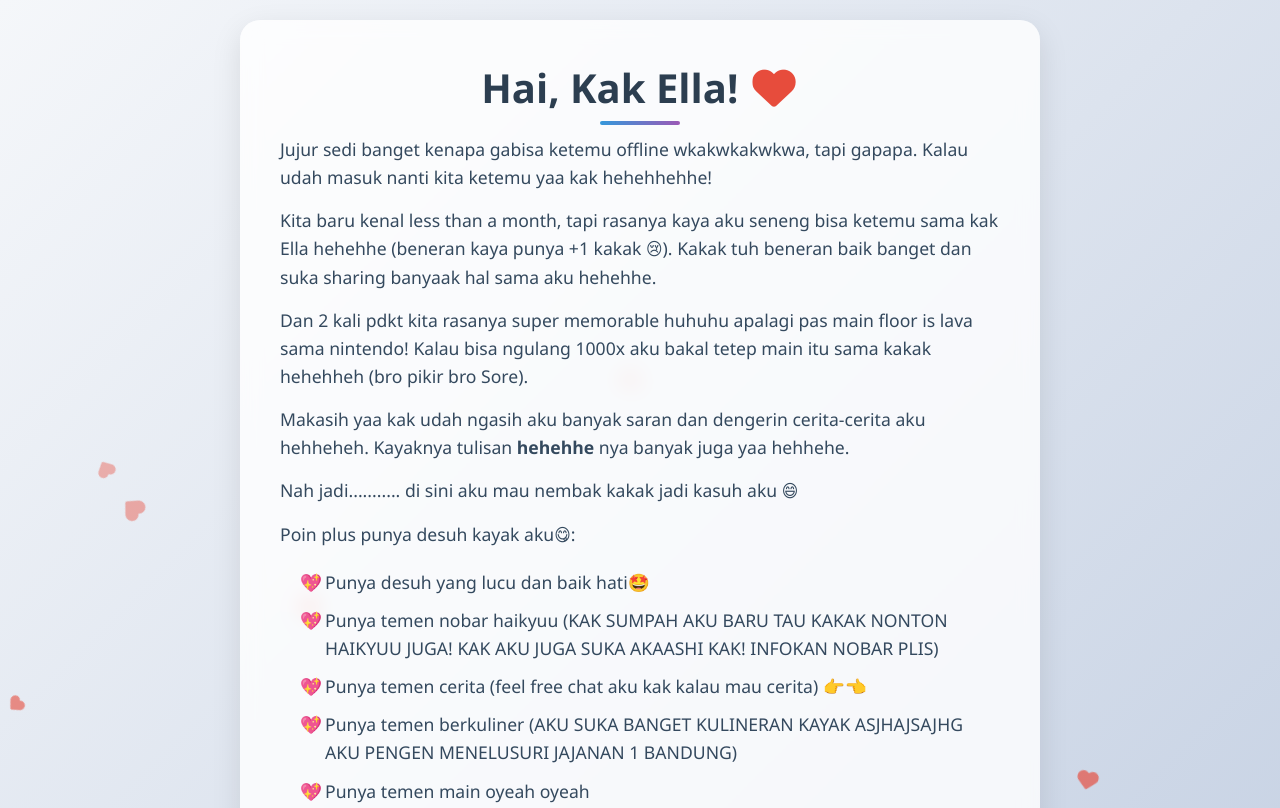
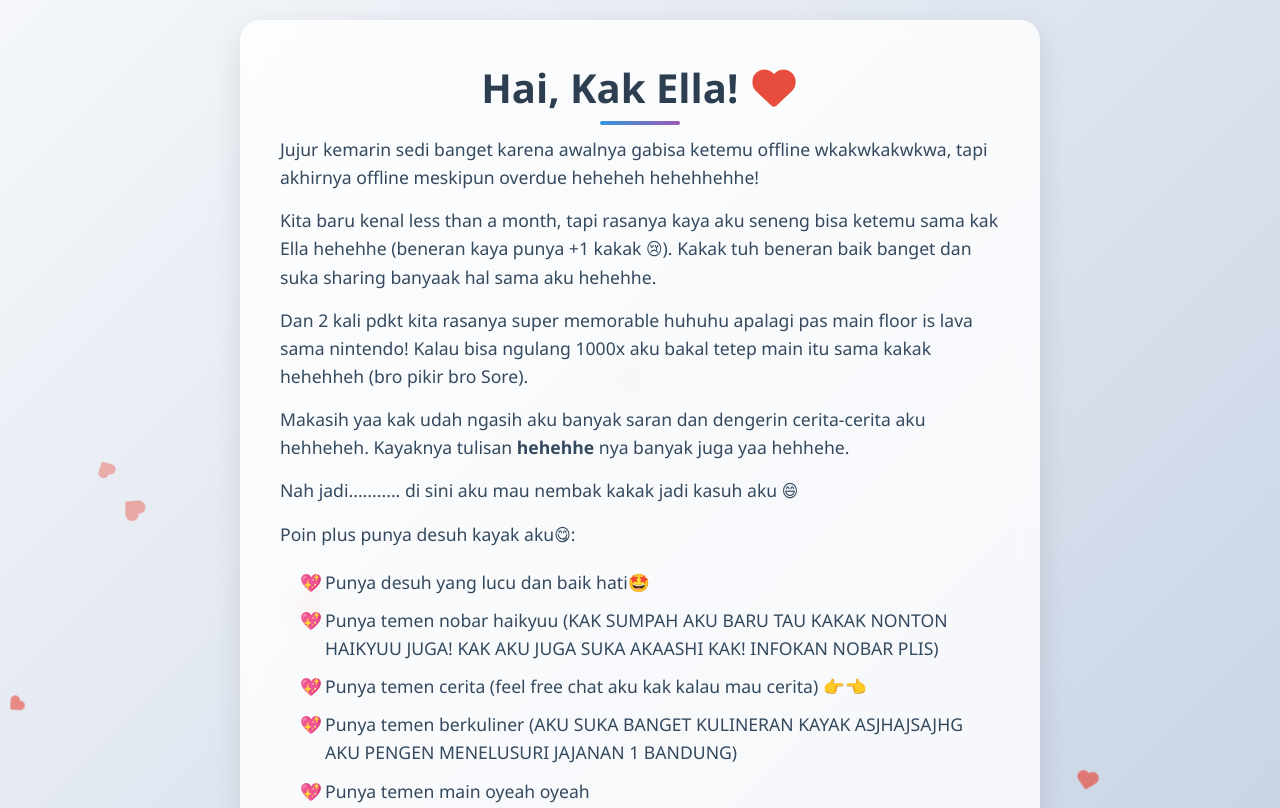
Before and after one commit to anisaalhaqi/message.anisaalhaqi.my.id, a plain HTML site: page index.html in a window 1280 px wide. Shown: the top 808 px of the page. Drawn offline with Linux system fonts and the light colour scheme.

Commit message:
Update index.html

```diff
--- a/index.html
+++ b/index.html
@@ -388,8 +388,8 @@
 
       <div class="description">
         <p>
-          Jujur sedi banget kenapa gabisa ketemu offline wkakwkakwkwa, tapi
-          gapapa. Kalau udah masuk nanti kita ketemu yaa kak hehehhehhe!
+          Jujur kemarin sedi banget karena awalnya gabisa ketemu offline wkakwkakwkwa, tapi
+          akhirnya offline meskipun overdue heheheh hehehhehhe!
         </p>
         <p>
           Kita baru kenal less than a month, tapi rasanya kaya aku seneng bisa
```
